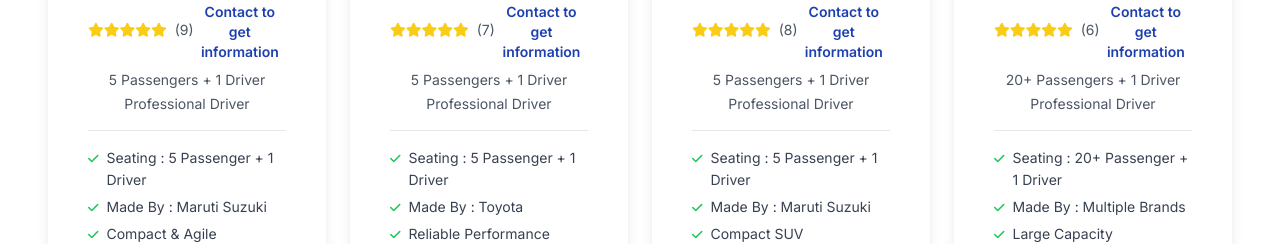
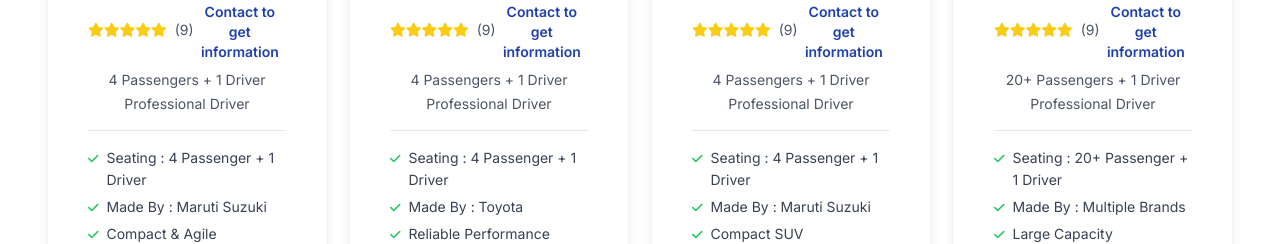
Before and after one commit to heypranjal/jandartravels, a React (Create React App) app: page / in a window 1280 px wide. Shown: the part 2201-2445 px from the top of the page. Built offline with nearby package versions, Linux system fonts and the light colour scheme.

Commit message:
updated tempo traveller

```diff
--- a/src/components/TempoTravellers.tsx
+++ b/src/components/TempoTravellers.tsx
@@ -28,7 +28,7 @@ const TaxiFleet: React.FC = () => {
       name: 'INNOVA HYBRID',
       route: '/vehicles/innova-hybrid',
       title: 'Eco-Friendly Hybrid',
-      rating: 12,
+      rating: 10,
       passengers: '7 Passengers + 1 Driver',
       driver: 'Professional Driver',
       seating: '7 Passenger + 1 Driver',
@@ -68,7 +68,7 @@ const TaxiFleet: React.FC = () => {
       name: 'ERTIGA',
       route: '/vehicles/ertiga',
       title: 'Maruti Ertiga',
-      rating: 8,
+      rating: 9,
       passengers: '7 Passengers + 1 Driver',
       driver: 'Professional Driver',
       seating: '7 Passenger + 1 Driver',
@@ -89,14 +89,14 @@ const TaxiFleet: React.FC = () => {
       route: '/vehicles/swift-dzire',
       title: 'Compact Sedan',
       rating: 9,
-      passengers: '5 Passengers + 1 Driver',
+      passengers: '4 Passengers + 1 Driver',
       driver: 'Professional Driver',
-      seating: '5 Passenger + 1 Driver',
+      seating: '4 Passenger + 1 Driver',
       madeBy: 'Maruti Suzuki',
       price: 'Economical',
       image: 'https://images.unsplash.com/photo-1606664515524-ed2f786a0bd6?ixlib=rb-4.0.3&ixid=M3wxMjA3fDB8MHxwaG90by1wYWdlfHx8fGVufDB8fHx8fA%3D%3D&auto=format&fit=crop&w=2070&q=80',
       features: [
-        'Seating : 5 Passenger + 1 Driver',
+        'Seating : 4 Passenger + 1 Driver',
         'Made By : Maruti Suzuki',
         'Compact & Agile',
         'AC Comfort',
@@ -108,15 +108,15 @@ const TaxiFleet: React.FC = () => {
       name: 'Etios',
       route: '/vehicles/etios',
       title: 'Toyota Etios',
-      rating: 7,
-      passengers: '5 Passengers + 1 Driver',
+      rating: 9,
+      passengers: '4 Passengers + 1 Driver',
       driver: 'Professional Driver',
-      seating: '5 Passenger + 1 Driver',
+      seating: '4 Passenger + 1 Driver',
       madeBy: 'Toyota',
       price: 'Standard',
       image: 'https://images.unsplash.com/photo-1552519507-da3b142c6e3d?ixlib=rb-4.0.3&ixid=M3wxMjA3fDB8MHxwaG90by1wYWdlfHx8fGVufDB8fHx8fA%3D%3D&auto=format&fit=crop&w=2070&q=80',
       features: [
-        'Seating : 5 Passenger + 1 Driver',
+        'Seating : 4 Passenger + 1 Driver',
         'Made By : Toyota',
         'Reliable Performance',
         'AC Comfort',
@@ -128,15 +128,15 @@ const TaxiFleet: React.FC = () => {
       name: 'BREZZA',
       route: '/vehicles/brezza',
       title: 'Maruti Brezza',
-      rating: 8,
-      passengers: '5 Passengers + 1 Driver',
+      rating: 9,
+      passengers: '4 Passengers + 1 Driver',
       driver: 'Professional Driver',
-      seating: '5 Passenger + 1 Driver',
+      seating: '4 Passenger + 1 Driver',
       madeBy: 'Maruti Suzuki',
       price: 'Standard',
       image: 'https://images.unsplash.com/photo-1549317661-bd32c8ce0db2?ixlib=rb-4.0.3&ixid=M3wxMjA3fDB8MHxwaG90by1wYWdlfHx8fGVufDB8fHx8fA%3D%3D&auto=format&fit=crop&w=2070&q=80',
       features: [
-        'Seating : 5 Passenger + 1 Driver',
+        'Seating : 4 Passenger + 1 Driver',
         'Made By : Maruti Suzuki',
         'Compact SUV',
         'AC Comfort',
@@ -148,7 +148,7 @@ const TaxiFleet: React.FC = () => {
       name: 'Bus',
       route: '/vehicles/bus',
       title: 'Luxury Bus',
-      rating: 6,
+      rating: 9,
       passengers: '20+ Passengers + 1 Driver',
       driver: 'Professional Driver',
       seating: '20+ Passenger + 1 Driver',
--- a/src/pages/vehicles/SwiftDzire.tsx
+++ b/src/pages/vehicles/SwiftDzire.tsx
@@ -51,7 +51,7 @@ const SwiftDzire: React.FC = () => {
                     <i className="fas fa-users text-primary mr-3 text-xl"></i>
                     <div>
                       <h3 className="font-semibold text-gray-900">Seating Capacity</h3>
-                      <p className="text-gray-600">5 Passengers + 1 Driver</p>
+                      <p className="text-gray-600">4 Passengers + 1 Driver</p>
                     </div>
                   </div>
                   <div className="flex items-center">
```
